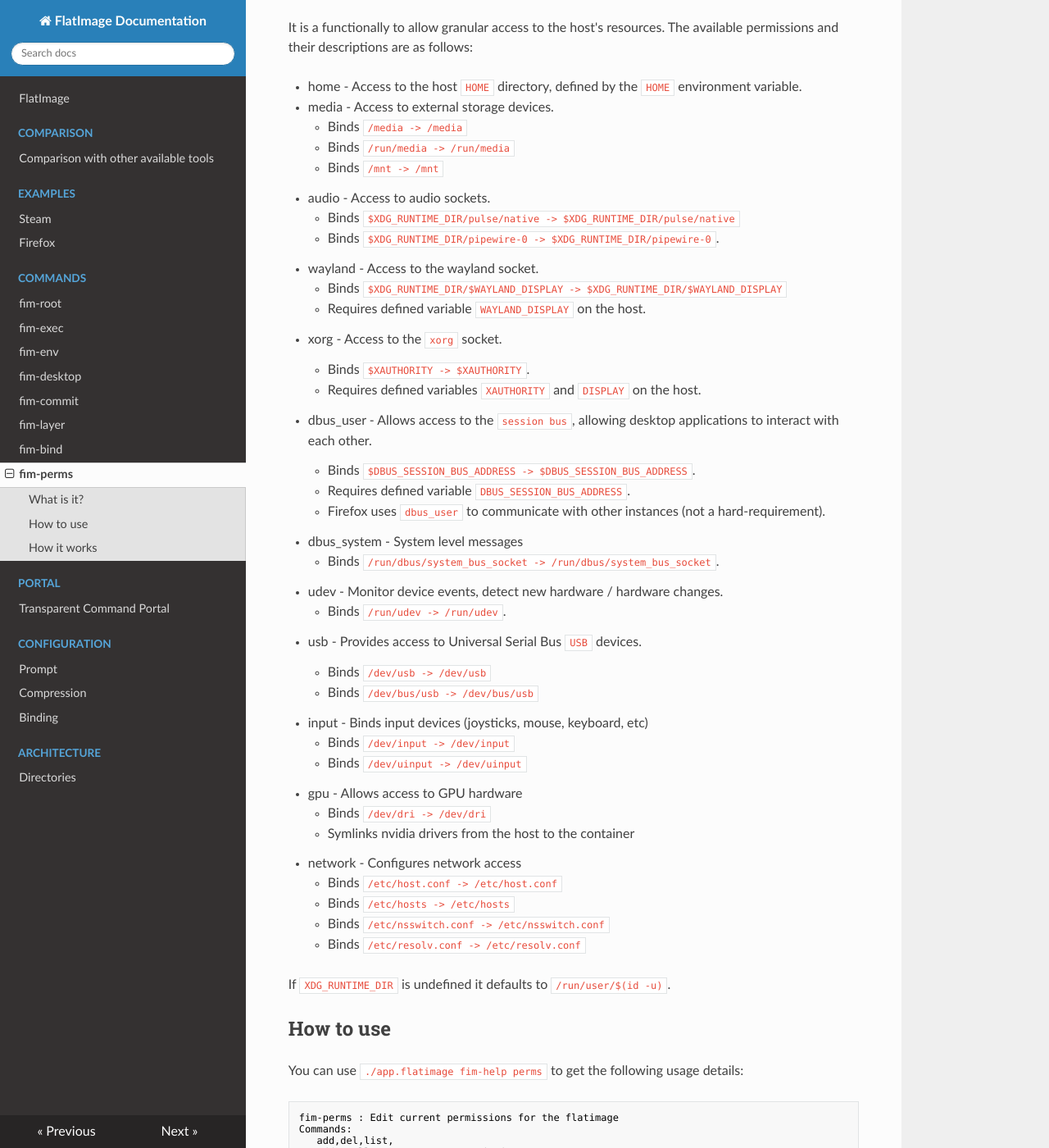
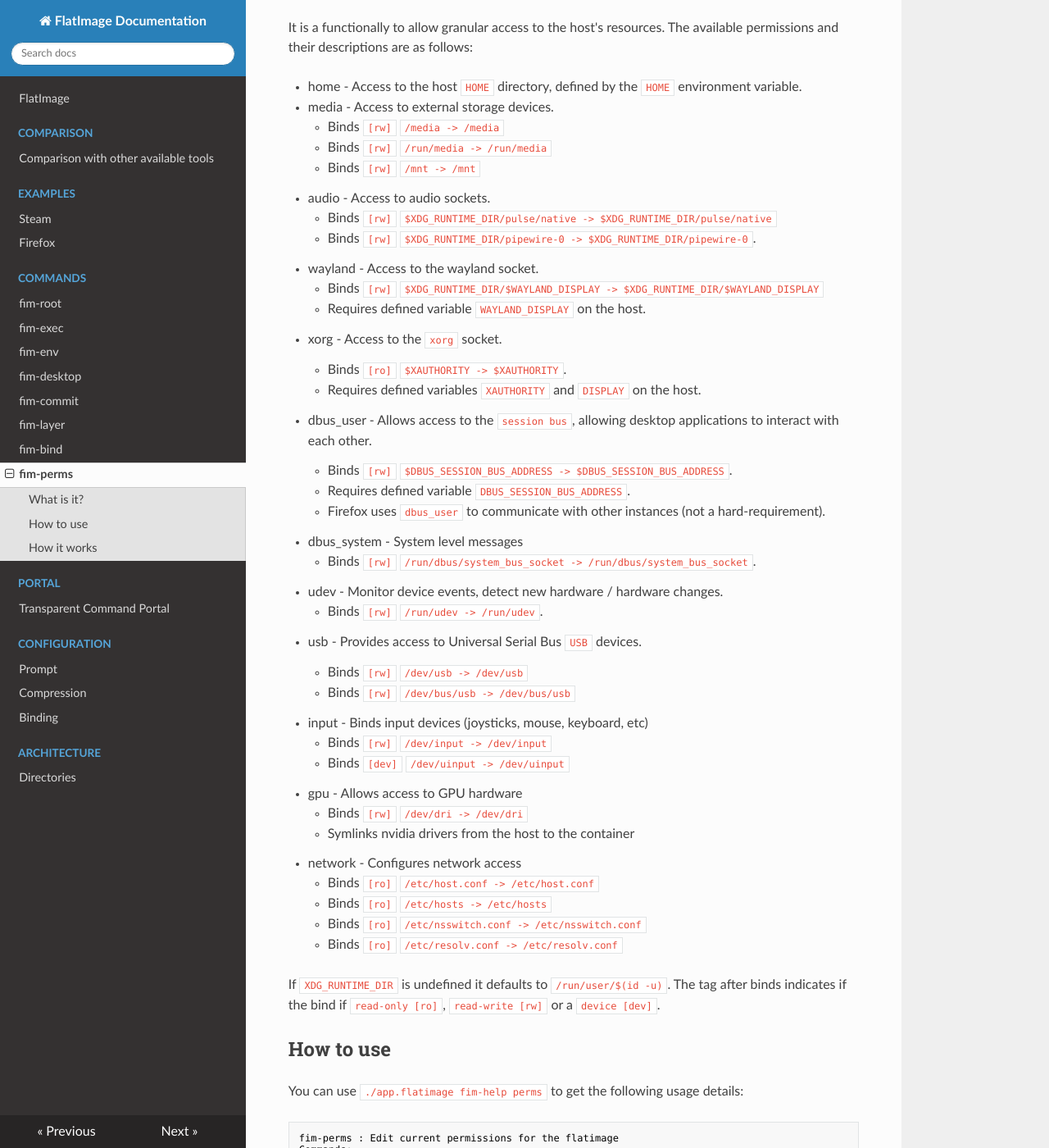
Before and after one commit to flatimage/docs, an MkDocs documentation site: the page built from docs/cmd/perms.md, in a window 1280 px wide and 1400 px high, scrolled down 194 px. Shown: the whole window at 82% size. Built offline with MkDocs 1.6.1, drawn with Linux system fonts in a browser that asks for light colours; nearby versions of some CDN libraries.

Commit message:
Include permission type [ro,rw,dev]

```diff
--- a/docs/cmd/perms.md
+++ b/docs/cmd/perms.md
@@ -8,43 +8,45 @@ available permissions and their descriptions are as follows:
 * home - Access to the host `HOME` directory, defined by the `HOME` environment
 variable.
 * media - Access to external storage devices.
-    * Binds `/media -> /media`
-    * Binds `/run/media -> /run/media`
-    * Binds `/mnt -> /mnt`
+    * Binds `[rw]` `/media -> /media`
+    * Binds `[rw]` `/run/media -> /run/media`
+    * Binds `[rw]` `/mnt -> /mnt`
 * audio - Access to audio sockets.
-    * Binds `$XDG_RUNTIME_DIR/pulse/native -> $XDG_RUNTIME_DIR/pulse/native`
-    * Binds `$XDG_RUNTIME_DIR/pipewire-0 -> $XDG_RUNTIME_DIR/pipewire-0`.
+    * Binds `[rw]` `$XDG_RUNTIME_DIR/pulse/native -> $XDG_RUNTIME_DIR/pulse/native`
+    * Binds `[rw]` `$XDG_RUNTIME_DIR/pipewire-0 -> $XDG_RUNTIME_DIR/pipewire-0`.
 * wayland - Access to the wayland socket.
-    * Binds `$XDG_RUNTIME_DIR/$WAYLAND_DISPLAY -> $XDG_RUNTIME_DIR/$WAYLAND_DISPLAY`
+    * Binds `[rw]` `$XDG_RUNTIME_DIR/$WAYLAND_DISPLAY -> $XDG_RUNTIME_DIR/$WAYLAND_DISPLAY`
     * Requires defined variable `WAYLAND_DISPLAY` on the host.
 * xorg - Access to the `xorg` socket.
-    * Binds `$XAUTHORITY -> $XAUTHORITY`.
+    * Binds `[ro]` `$XAUTHORITY -> $XAUTHORITY`.
     * Requires defined variables `XAUTHORITY` and `DISPLAY` on the host.
 * dbus_user - Allows access to the `session bus`, allowing desktop applications to
     interact with each other.
-    * Binds `$DBUS_SESSION_BUS_ADDRESS -> $DBUS_SESSION_BUS_ADDRESS`.
+    * Binds `[rw]` `$DBUS_SESSION_BUS_ADDRESS -> $DBUS_SESSION_BUS_ADDRESS`.
     * Requires defined variable `DBUS_SESSION_BUS_ADDRESS`.
     * Firefox uses `dbus_user` to communicate with other instances (not a hard-requirement).
 * dbus_system - System level messages
-    * Binds `/run/dbus/system_bus_socket -> /run/dbus/system_bus_socket`.
+    * Binds `[rw]` `/run/dbus/system_bus_socket -> /run/dbus/system_bus_socket`.
 * udev - Monitor device events, detect new hardware / hardware changes.
-    * Binds `/run/udev -> /run/udev`.
+    * Binds `[rw]` `/run/udev -> /run/udev`.
 * usb - Provides access to Universal Serial Bus `USB` devices.
-    * Binds `/dev/usb -> /dev/usb`
-    * Binds `/dev/bus/usb -> /dev/bus/usb`
+    * Binds `[rw]` `/dev/usb -> /dev/usb`
+    * Binds `[rw]` `/dev/bus/usb -> /dev/bus/usb`
 * input - Binds input devices (joysticks, mouse, keyboard, etc)
-    * Binds `/dev/input -> /dev/input`
-    * Binds `/dev/uinput -> /dev/uinput`
+    * Binds `[rw]` `/dev/input -> /dev/input`
+    * Binds `[dev]` `/dev/uinput -> /dev/uinput`
 * gpu - Allows access to GPU hardware
-    * Binds `/dev/dri -> /dev/dri`
+    * Binds `[rw]` `/dev/dri -> /dev/dri`
     * Symlinks nvidia drivers from the host to the container
 * network - Configures network access
-    * Binds `/etc/host.conf -> /etc/host.conf`
-    * Binds `/etc/hosts -> /etc/hosts`
-    * Binds `/etc/nsswitch.conf -> /etc/nsswitch.conf`
-    * Binds `/etc/resolv.conf -> /etc/resolv.conf`
+    * Binds `[ro]` `/etc/host.conf -> /etc/host.conf`
+    * Binds `[ro]` `/etc/hosts -> /etc/hosts`
+    * Binds `[ro]` `/etc/nsswitch.conf -> /etc/nsswitch.conf`
+    * Binds `[ro]` `/etc/resolv.conf -> /etc/resolv.conf`
 
-If `XDG_RUNTIME_DIR` is undefined it defaults to `/run/user/$(id -u)`.
+If `XDG_RUNTIME_DIR` is undefined it defaults to `/run/user/$(id -u)`. The tag
+after binds indicates if the bind if `read-only [ro]`, `read-write [rw]` or a
+`device [dev]`.
 
 ## How to use
 
```
